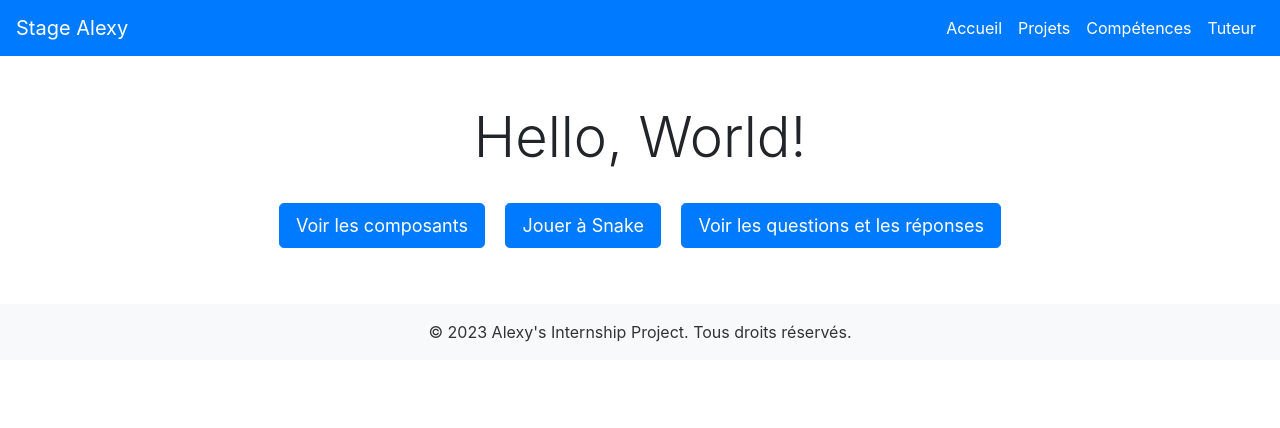
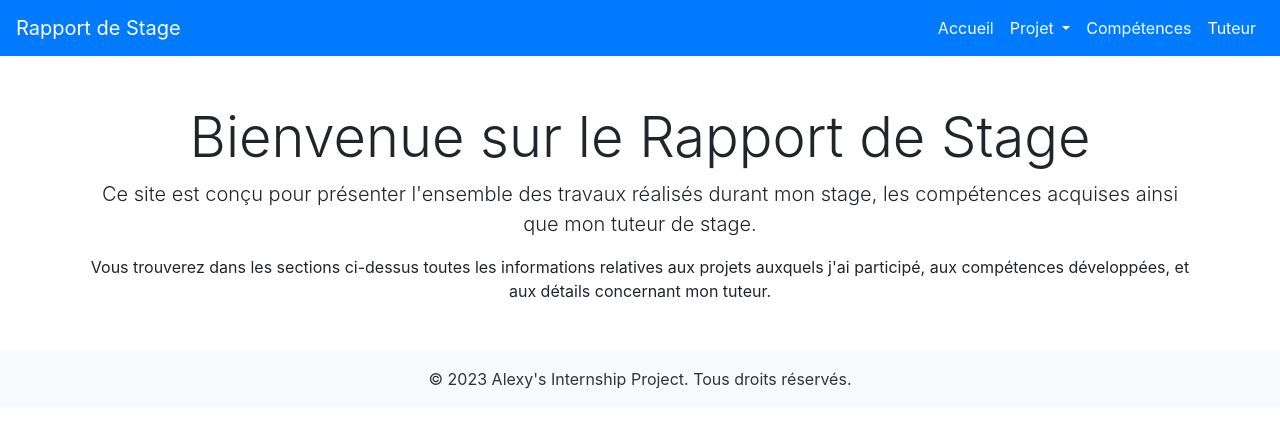
Before and after one commit to Lasdecoeur-R/Projet_Rapport, a plain HTML site: page index.html in a window 1280 px wide. Drawn offline with nearby package versions, Linux system fonts and the light colour scheme.

Commit message:
dashboard maj

```diff
--- a/index.html
+++ b/index.html
@@ -3,7 +3,7 @@
 <head>
     <meta charset="UTF-8">
     <meta name="viewport" content="width=device-width, initial-scale=1.0">
-    <title>Page Hello World</title>
+    <title>Rapport de Stage - Accueil</title>
     <!-- Intégration de Bootstrap -->
     <link rel="stylesheet" href="https://stackpath.bootstrapcdn.com/bootstrap/4.5.2/css/bootstrap.min.css">
     <style>
@@ -39,7 +39,7 @@
 
     <!-- Barre de navigation -->
     <nav class="navbar navbar-expand-lg navbar-custom">
-        <a class="navbar-brand" href="index.html">Stage Alexy</a>
+        <a class="navbar-brand" href="index.html">Rapport de Stage</a>
         <button class="navbar-toggler" type="button" data-toggle="collapse" data-target="#navbarNav" aria-controls="navbarNav" aria-expanded="false" aria-label="Toggle navigation">
             <span class="navbar-toggler-icon"></span>
         </button>
@@ -48,8 +48,15 @@
                 <li class="nav-item">
                     <a class="nav-link" href="index.html">Accueil</a>
                 </li>
-                <li class="nav-item">
-                    <a class="nav-link" href="projets.html">Projets</a>
+                <li class="nav-item dropdown">
+                    <a class="nav-link dropdown-toggle" href="#" id="navbarDropdown" role="button" data-toggle="dropdown" aria-haspopup="true" aria-expanded="false">
+                        Projet
+                    </a>
+                    <div class="dropdown-menu" aria-labelledby="navbarDropdown">
+                        <a class="dropdown-item" href="composant.html">Voir les composants</a>
+                        <a class="dropdown-item" href="snake.html">Jouer à Snake</a>
+                        <a class="dropdown-item" href="question_reponse.html">Voir les questions et réponses</a>
+                    </div>
                 </li>
                 <li class="nav-item">
                     <a class="nav-link" href="competences.html">Compétences</a>
@@ -63,15 +70,9 @@
 
     <!-- Contenu principal -->
     <div class="container text-center mt-5">
-        <h1 class="display-4">Hello, World!</h1>
-        <div class="mt-4">
-            <!-- Bouton pour rediriger vers la page des composants -->
-            <a href="composant.html" class="btn btn-primary btn-lg m-2">Voir les composants</a>
-            <!-- Bouton pour rediriger vers le jeu Snake -->
-            <a href="snake.html" class="btn btn-primary btn-lg m-2">Jouer à Snake</a>
-            <!-- Bouton pour rediriger vers la page des questions et réponses -->
-            <a href="question_reponse.html" class="btn btn-primary btn-lg m-2">Voir les questions et les réponses</a>
-        </div>
+        <h1 class="display-4">Bienvenue sur le Rapport de Stage</h1>
+        <p class="lead">Ce site est conçu pour présenter l'ensemble des travaux réalisés durant mon stage, les compétences acquises ainsi que mon tuteur de stage.</p>
+        <p>Vous trouverez dans les sections ci-dessus toutes les informations relatives aux projets auxquels j'ai participé, aux compétences développées, et aux détails concernant mon tuteur.</p>
     </div>
 
     <!-- Pied de page -->
```
